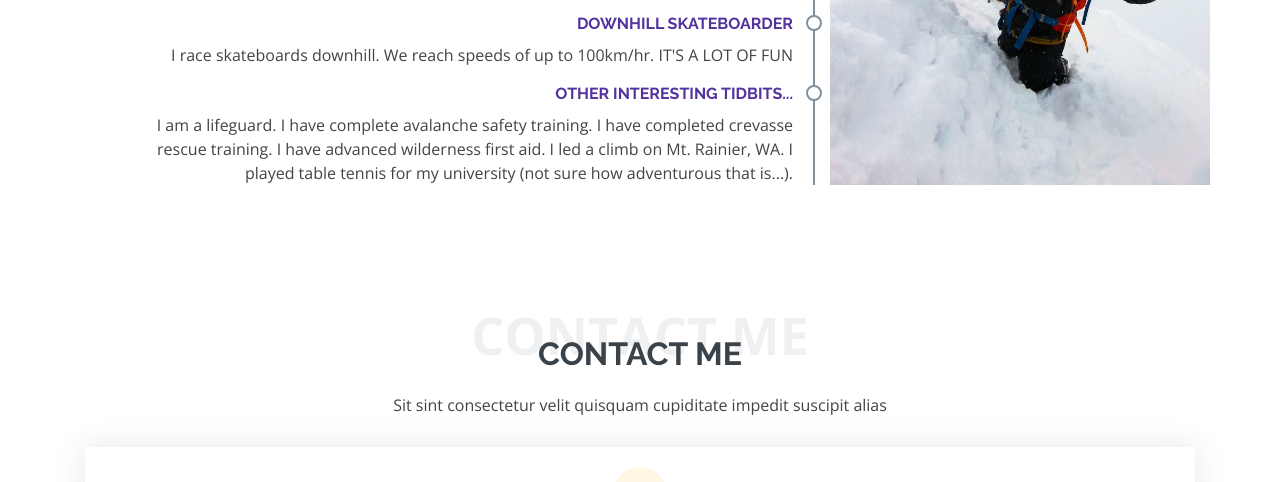
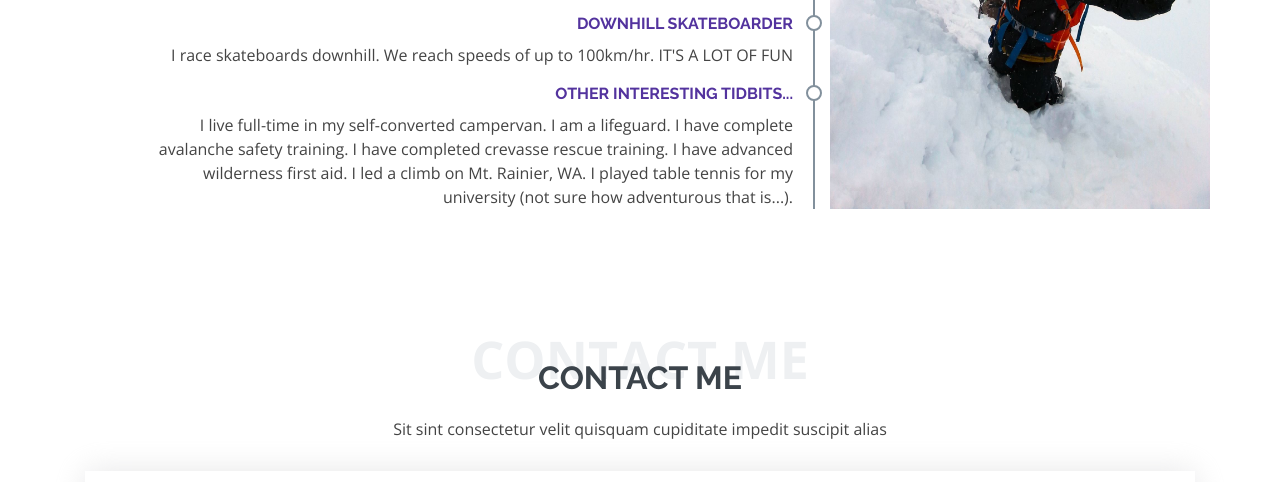
Before and after one commit to shanemonksobyrne/shanemonksobyrne.com, a website: page public/index.html in a window 1280 px wide. Shown: the part 2268-2750 px from the top of the page. Drawn offline with nearby package versions, Linux system fonts and the light colour scheme.

Commit message:
small text update

```diff
--- a/app.js
+++ b/app.js
@@ -1,9 +1,11 @@
 const express = require("express");
+const sslRedirect = require("heroku-ssl-redirect");
 const path = require("path");
 const app = express();
 const port = process.env.PORT || 80;
 
 app.use(express.static("public"));
+app.use(sslRedirect());
 
 app.get("/", (req, res) => {
     res.send("index");
--- a/package.json
+++ b/package.json
@@ -11,6 +11,7 @@
     "license": "ISC",
     "dependencies": {
         "express": "^4.17.1",
+        "heroku-ssl-redirect": "0.0.4",
         "nodemon": "^2.0.3"
     }
 }
--- a/public/index.html
+++ b/public/index.html
@@ -145,8 +145,8 @@
 
                             <div class="resume-item-right">
                                 <h4>Other interesting tidbits...</h4>
-                                <p>I am a lifeguard. I have complete avalanche safety training. I have completed crevasse rescue training. I have advanced wilderness first aid. I led a climb on Mt. Rainier, WA. I played table tennis for my university (not
-                                    sure how adventurous that is...).</p>
+                                <p>I live full-time in my self-converted campervan. I am a lifeguard. I have complete avalanche safety training. I have completed crevasse rescue training. I have advanced wilderness first aid. I led a climb on Mt. Rainier,
+                                    WA. I played table tennis for my university (not sure how adventurous that is...).</p>
                             </div>
                         </div>
                     </div>
```
Also changed, not shown: 2 other files.
